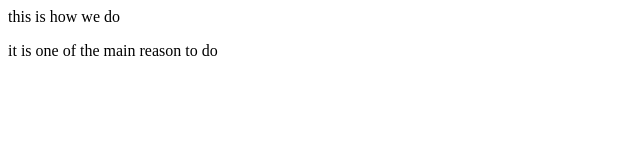
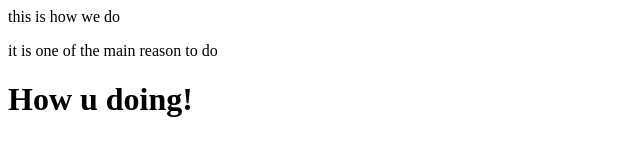
Before and after one commit to Saby321/git-demo1, a plain HTML site: page index.html in a window 1280 px wide. Shown: the whole page, without its empty margins (0-640 px from the left). Drawn offline with Linux system fonts and the light colour scheme.

Commit message:
new come up

```diff
--- a/index.html
+++ b/index.html
@@ -1,2 +1,4 @@
 <p>this is how we do</p>
 <p>it is one of the main reason to do</p>
+
+<h1>How u doing!</h1>
```
